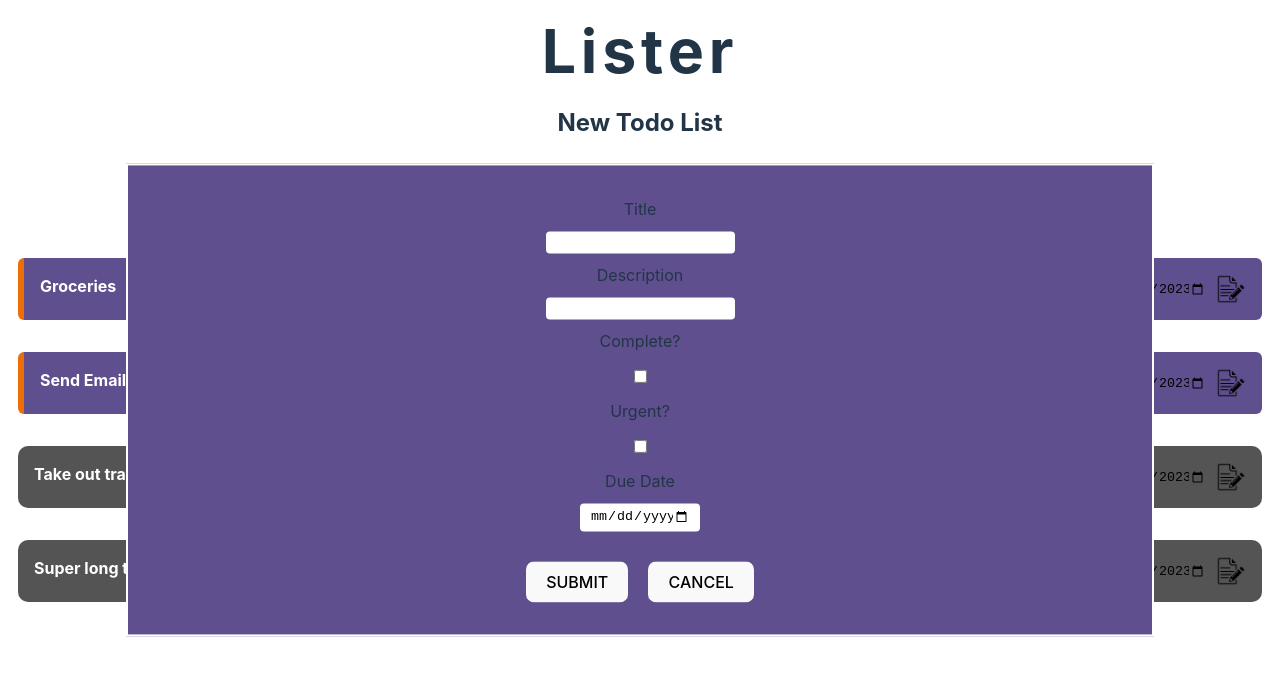
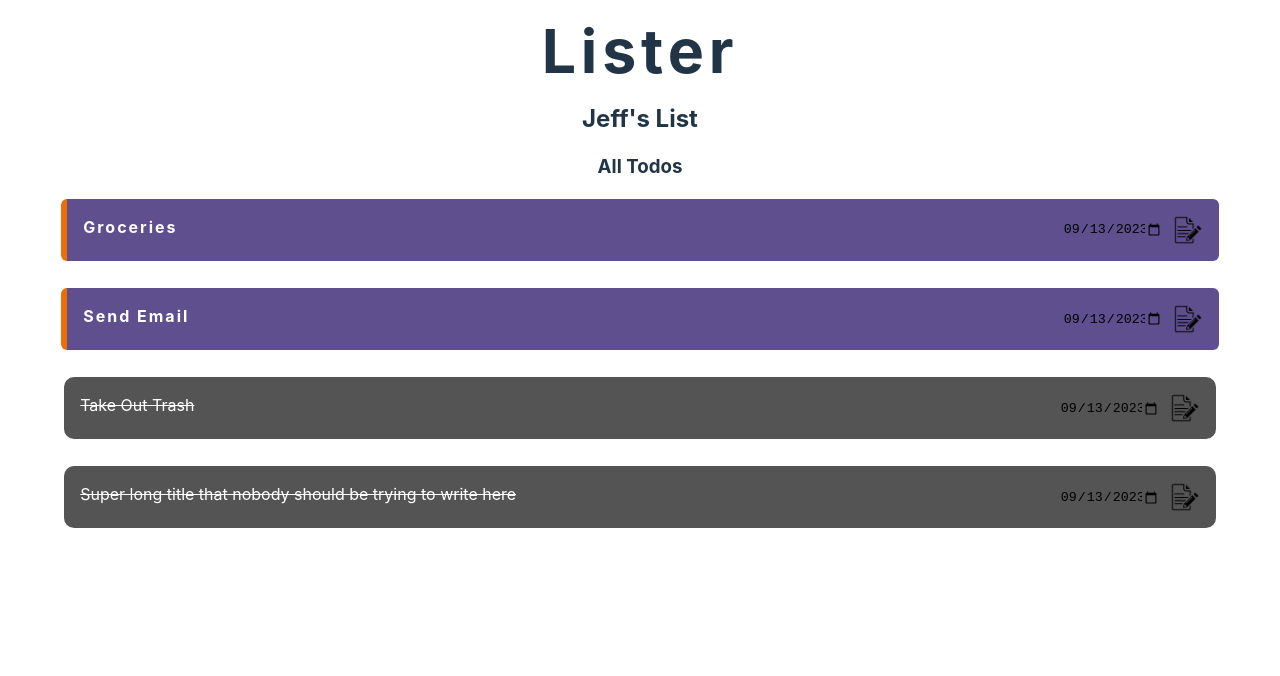
Before and after one commit to jeff-ramos-dev/react-todo-list, a React (Vite) app: page / in a window 1280 px wide. Shown: the top 676 px of the page. Built offline with nearby package versions, Linux system fonts and the light colour scheme.

Commit message:
Refactor everything to App component in order to manage state correctly

```diff
--- a/src/App.css
+++ b/src/App.css
@@ -6,6 +6,9 @@
   --accent-color: #ed6e04;
   --todo-incomplete: #604f8f;
   --todo-complete: #545454;
+  display: flex;
+  flex-direction: column;
+  align-items: center;
 }
 
 
@@ -29,27 +32,37 @@ li {
   margin: 0.4rem 0;
 }
 
+.listTitle {
+  width: fit-content;
+  margin: 1rem;
+  padding: 0;
+}
+
 .todoGroupContainer {
   position: relative;
   display: flex;
   justify-content: center;
+  align-items: center;
+  height: 30px;
+  margin: 0;
 }
 
 .todoGroup {
   cursor: pointer;
-  width: fit-content;
+  height: 30px;
+  margin: 0;
 }
 
 .todoGroupMenu {
   position: absolute;
-  top: 50px;;
+  top: 50px;
   left: 50%;
   transform: translateX(-50%);
   width: 200px;
   height: 200px;
   padding-bottom: 20px;
   background-color: var(--todo-incomplete);
-  border: 2px solid var(--todo-complete);
+  border: 2px solid white;
   border-radius: 10px;
   font-weight: bold;
   z-index: 2;
@@ -59,7 +72,27 @@ li {
   align-items: center;
 }
 
-.todoGroupMenuOption, .todoGroupMenuOption:target {
+.listMenu {
+  position: absolute;
+  top: 150px;
+  left: 50%;
+  transform: translateX(-50%);
+  width: 200px;
+  height: fit-content;
+  min-height: 100px;
+  padding-bottom: 20px;
+  background-color: var(--todo-incomplete);
+  border: 2px solid white;
+  border-radius: 10px;
+  font-weight: bold;
+  z-index: 2;
+  display: flex;
+  flex-direction: column;
+  justify-content: center;
+  align-items: center;
+}
+
+.todoGroupMenuOption, .todoGroupMenuOption:target, .listMenuOption, .listMenuOption:target {
   background-color: transparent;
   border: none;
   outline: none;
@@ -67,19 +100,25 @@ li {
   padding: 0;
 }
 
-.todoGroupMenuOption:hover {
+.todoGroupMenuOption:hover, .listMenuOption:hover {
   color: var(--accent-color);
   cursor: pointer;
 }
 
 .todoContainer {
   display: flex;
+  flex-direction: row-reverse;
+  flex-wrap: wrap-reverse;
   justify-content: space-between;
-  margin-top: 2rem;
+  width: 90%;
+  margin-top: 1.7rem;
   padding: 1rem;
   border-radius: 10px;
   background-color: var(--todo-incomplete);
   cursor: pointer;
+}
+.todoContainer:nth-of-type(2) {
+  margin-top: 1rem;
 }
 
 .todoContainer:hover {
@@ -88,7 +127,7 @@ li {
 
 .todoRight {
   display: flex;
-  justify-content: space-between;
+  justify-content: center;
   align-items: center;
   padding-left: 10px;
 }
@@ -106,6 +145,7 @@ li {
   font-size: 1rem;
   color: white;
   font-weight: bold;
+  letter-spacing: 2px;
 }
 
 .todoDetail {
@@ -122,6 +162,11 @@ li {
 
 .complete {
   background-color: var(--todo-complete);
+}
+
+.strikethrough {
+  font-weight: normal;
+  letter-spacing: normal;
 }
 
 .edit {
--- a/src/App.tsx
+++ b/src/App.tsx
@@ -1,23 +1,39 @@
 import './App.css'
-import TodoGroup from './components/TodoGroup'
-import TodoGroupMenu from './components/TodoGroupMenu';
-import EditForm from './components/EditForm'
-import { User } from './classes'
+import editImg from './assets/editImg.png'
+import { User, TodoList, Todo } from './classes'
 import { useState, useEffect } from 'react'
 
 function App() {
   console.log('render');
-  const [user, setUser] = useState(new User('Jeff'));
+  const [user, setUser] = useState(() => {
+    const newUser = new User('Jeff');
+    newUser.createTodoList(`${newUser.name}'s List`);
+    const newTodoList = newUser.listOfLists.get(`${newUser.name}'s List`);
+    if (newTodoList) {
+      newTodoList.createTodo("Groceries").urgent = true;
+      newTodoList.createTodo("Send Email").urgent = true;
+      newTodoList.createTodo("Take Out Trash").complete = true;
+      newTodoList.createTodo("Super long title that nobody should be trying to write here").complete = true;
+    }
+    return newUser;
+  });
   const [currList, setCurrList] = useState(user.listOfLists.get(`${user.name}'s List`))
   const [selectedGroup, setSelectedGroup] = useState("All Todos");
-  const [isMenuVisible, setIsMenuVisible] = useState(false);
+  const [isListMenuVisible, setIsListMenuVisible] = useState(false);
+  const [isGroupMenuVisible, setIsGroupMenuVisible] = useState(false);
+  const [isEditMenuVisible, setIsEditMenuVisible] = useState(false);
+  const [currTodo, setCurrTodo] = useState(new Todo(null));
 
-  function toggleMenu() {
-    setIsMenuVisible((prev) => !prev);
+  function toggleGroupMenu() {
+    setIsGroupMenuVisible(prev => !prev);
+  }
+
+  function toggleListMenu() {
+    setIsListMenuVisible(prev => !prev)
   }
 
   function selectGroup(event: React.MouseEvent<HTMLButtonElement>) {
-    const target = event.target as HTMLButtonElement
+    const target = event.target as HTMLButtonElement;
     if (target) {
       if (target.textContent) {
         setSelectedGroup(target.textContent);
@@ -25,35 +41,46 @@ function App() {
     }
   }
 
+  function selectList(event: React.MouseEvent<HTMLButtonElement>) {
+    const target = event.target as HTMLButtonElement;
+    if (target) {
+      if (target.textContent) {
+        setCurrList(user.listOfLists.get(target.textContent));
+      }
+    }
+  }
+
   function handleDocumentClick(event: MouseEvent) {
     if (!event.target) return;
     const target = event.target as HTMLElement;
+    console.log('document click', target);
     if (!target.classList.contains('todoGroupMenu') &&
     !target.classList.contains('todoGroup')) {
-      setIsMenuVisible(false);
+      setIsGroupMenuVisible(false);
+    }
+    if (!target.classList.contains('listMenu') &&
+    !target.classList.contains('listTitle')) {
+      console.log('setIsListMenuVisible(false)')
+      setIsListMenuVisible(false);
     }
   }
 
+  function updateTodo(updatedTodo: Todo) {
+    const newList = currList as TodoList;
+    newList.todos.set(updatedTodo.id, updatedTodo);
+    const newUser = user;
+    newUser.listOfLists.set(newList.title, newList);
+    setUser(newUser);
+  }
+
+
   useEffect(() => {
+    console.log('initial useEffect called');
     document.addEventListener('click', handleDocumentClick);
 
     return () => {
       document.removeEventListener('click', handleDocumentClick);
     }
-  }, []);
-
-  useEffect(() => {
-    console.log('initial useEffect called');
-    const newUser = new User(user.name);
-    user.createTodoList(`${user.name}'s List`);
-    const newTodoList = user.listOfLists.get(`${user.name}'s List`)
-    if (newTodoList) {
-      newTodoList.createTodo("Groceries").urgent = true;
-      newTodoList.createTodo("Send Email").urgent = true;
-      newTodoList.createTodo("Take out trash").complete = true;
-      newTodoList.createTodo("Super long title that nobody should be trying to write here").complete = true;
-    }
-    setUser(newUser);
   }, [])
 
   useEffect(() => {
@@ -62,18 +89,172 @@ function App() {
     if (newList) {
       setCurrList(newList);
     }
+    console.log(user.listOfLists);
   }, [user]);
+
+  function ListMenu() {
+    const menuOptions: string[] = [];
+
+    console.log(user.listOfLists);
+    user.listOfLists.forEach(list => {
+      menuOptions.push(list.title);
+    })
+
+    const optionMap = menuOptions.map(opt => {
+      return (
+        <li key={opt}><button onClick={selectList}  className="listMenuOption">{opt}</button></li>
+      )
+    })
+
+    return (
+      <>
+        <ul className={"listMenu"}>
+          {optionMap}
+        </ul>
+      </>
+    )
+  }
+
+  function TodoGroup() {
+    let todoArray: Todo[]
+
+    if (!currList) return
+    switch (selectedGroup) {
+      case "All Todos":
+        todoArray = currList.getAllTodos()
+        break;
+      case "Today":
+        todoArray = currList.getTodayTodos()
+        break;
+      case "This Week":
+        todoArray = currList.getWeekTodos()
+        break;
+      case "This Month":
+        todoArray = currList.getMonthTodos()
+        break;
+      case "Urgent":
+        todoArray = currList.getUrgentTodos()
+        break;
+      default:
+        todoArray = currList.getAllTodos()
+    }
+
+    const cards = todoArray.map(todo => <TodoCard key={todo.id} todo={todo} />)
+    return <>{cards}</>
+  }
+
+  function TodoGroupMenu() {
+    const menuOptions = ['All Todos', 'Today', 'This Week', 'This Month', 'Urgent'];
+
+    const optionMap = menuOptions.map(opt => {
+      return (
+        <li key={opt}><button onClick={selectGroup}  className="todoGroupMenuOption">{opt}</button></li>
+      )
+    })
+
+    return (
+      <>
+        <ul className={"todoGroupMenu"}>
+          {optionMap}
+        </ul>
+      </>
+    )
+  }
+
+  function TodoCard({ todo }: {todo: Todo} ) {
+    const [currDate, setCurrDate] = useState(todo.dueDate);
+    const [currCompleteStatus, setCurrCompleteStatus] = useState(todo.complete);
+
+    return (
+      <div
+        className={
+          `todoContainer
+          ${todo.urgent ? ' urgent' : ''}
+          ${currCompleteStatus ? ' complete' : ''}`
+        }
+        key={todo.id}
+        onClick={(e) => {
+          const target = e.target as HTMLElement
+          if (!target.classList.contains('todoContainer')) return
+          todo.complete = !todo.complete
+          setCurrCompleteStatus(todo.complete);
+        }}
+      >
+        <div className="todoRight">
+          <input
+            type="date"
+            className="picker"
+            value={currDate.toISOString().slice(0,10)}
+            onChange={(e) => {
+              const target = e.target as HTMLInputElement
+              const value = target.value
+              todo.updateDueDate(new Date(value));
+              setCurrDate(new Date(value));
+            }}
+          />
+          <img src={editImg} className="edit" onClick={() => {
+            console.log('clicked')
+            setCurrTodo(todo);
+            setIsEditMenuVisible(true);
+          }}></img>
+        </div>
+        {currCompleteStatus ? <del className="todoTitle strikethrough">{todo.title}</del> : <p className="todoTitle">{todo.title}</p> }
+      </div>
+    )
+  }
+
+  function EditForm({ todo }: {todo: Todo}) {
+    return (
+      <form className="editForm">
+        <label htmlFor="editTitle">Title</label>
+        <input type="text" name="editTitle" className="editTitle" defaultValue={currTodo.title}/>
+        <label htmlFor="editDescription">Description</label>
+        <input type="textarea" name="editDescription" className="editDescription" defaultValue={currTodo.description} />
+        <label htmlFor="editComplete">Complete?</label>
+        <input type="checkbox" name="editComplete" className="editComplete" defaultChecked={currTodo.complete} />
+        <label htmlFor="editUrgent">Urgent?</label>
+        <input type="checkbox" name="editUrgent" className="editUrgent" defaultChecked={currTodo.urgent} />
+        <label htmlFor="editDueDate">Due Date</label>
+        <input type="date" name="editDueDate" className="editDueDate" defaultValue={currTodo.dueDate.toISOString().slice(0, 10)} />
+        <div className="buttonContainer">
+          <button type="button" className="submit" onClick={() => {
+            console.log('submit');
+            const editTitle = document.querySelector('.editTitle') as HTMLInputElement
+            const editDescription = document.querySelector('.editDescription') as HTMLInputElement;
+            const editDueDate = document.querySelector('.editDueDate') as HTMLInputElement;
+            const editComplete = document.querySelector('.editComplete') as HTMLInputElement;
+            const editUrgent = document.querySelector('.editUrgent') as HTMLInputElement;
+            const updatedTodo = new Todo(null);
+            updatedTodo.updateTitle(editTitle.value);
+            updatedTodo.updateDescription(editDescription.value);
+            updatedTodo.complete = editComplete.checked;
+            updatedTodo.urgent = editUrgent.checked;
+            updatedTodo.dueDate = new Date(editDueDate.value);
+            updatedTodo.parentList = todo.parentList;
+            updatedTodo.id = todo.id;
+            updateTodo(updatedTodo);
+            setIsEditMenuVisible(false);
+          }}>SUBMIT</button>
+          <button type="button" className="cancel" onClick={() => {
+            console.log('cancel');
+            setIsEditMenuVisible(false);
+          }}>CANCEL</button>
+        </div>
+      </form>
+    )
+  }
 
   return (
     <>
       <h1>Lister</h1>
-      {currList && <h2 className="listTitle">{currList.title}</h2>}
+      {currList && <h2 className="listTitle" onClick={toggleListMenu}>{currList.title}</h2>}
+      {isListMenuVisible && <ListMenu />}
       <div className="todoGroupContainer">
-        <h3 onClick={toggleMenu} className="todoGroup">{selectedGroup}</h3>
-        {isMenuVisible && <TodoGroupMenu handleClick={selectGroup}/>}
+        <h3 onClick={toggleGroupMenu} className="todoGroup">{selectedGroup}</h3>
+        {isGroupMenuVisible && <TodoGroupMenu />}
       </div>
-      {currList ? <TodoGroup list={currList} filter={selectedGroup} /> : <p>No Todos</p>}
-      <EditForm />
+      {currList ? <TodoGroup /> : <p>No Todos</p>}
+      {isEditMenuVisible && <EditForm todo={currTodo} />}
     </>
   )
 }
--- a/src/classes.ts
+++ b/src/classes.ts
@@ -18,7 +18,7 @@ class User {
     }
 
     createTodoList(title: string): void {
-        this.listOfLists.set(title, new TodoList(this));
+        this.listOfLists.set(title, new TodoList(this, title));
     }
 
     deleteTodoList(title: string): void {
--- a/src/components/EditForm.tsx
+++ b/src/components/EditForm.tsx
@@ -1,4 +1,12 @@
-export default function EditForm() {
+import { Todo, User } from '../classes'
+
+interface FormProps {
+    user: User
+    updateTodo: Function
+    todo: Todo
+}
+export default function EditForm({ user, updateTodo, todo}: FormProps) {
+    const formElement = document.querySelector('.editForm');
     return (
         <form className="editForm">
             <label htmlFor="editTitle">Title</label>
@@ -14,9 +22,27 @@ export default function EditForm() {
             <div className="buttonContainer">
                 <button type="button" className="submit" onClick={(e) => {
                     console.log('submit');
+                    const editTitle = document.querySelector('.editTitle') as HTMLInputElement
+                    const editDescription = document.querySelector('.editDescription') as HTMLInputElement;
+                    const editDueDate = document.querySelector('.editDueDate') as HTMLInputElement;
+                    const editComplete = document.querySelector('.editComplete') as HTMLInputElement;
+                    const editUrgent = document.querySelector('.editUrgent') as HTMLInputElement;
+                    const updatedTodo = new Todo(null);
+                    updatedTodo.updateTitle(editTitle.value);
+                    updatedTodo.updateDescription(editDescription.value);
+                    updatedTodo.complete = editComplete.checked;
+                    updatedTodo.urgent = editUrgent.checked;
+                    updatedTodo.dueDate = new Date(editDueDate.value);
+                    updatedTodo.parentList = todo.parentList
+                    updatedTodo.id = todo.id
+                    updateTodo(updatedTodo)
                 }}>SUBMIT</button>
-                <button type="button" className="cancel" onClick={(e) => {
+                <button type="button" className="cancel" onClick={() => {
                     console.log('cancel');
+                    if (formElement) {
+                        const form = formElement as HTMLElement
+                        form.style.display = 'none';
+                    }
                 }}>CANCEL</button>
             </div>
         </form>
```
Also changed, not shown: src/components/Todo.tsx (+16 -2 lines).
